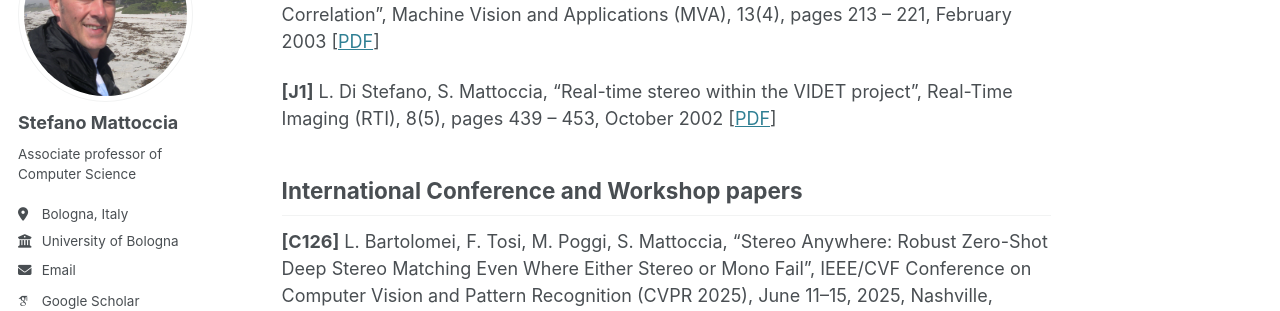
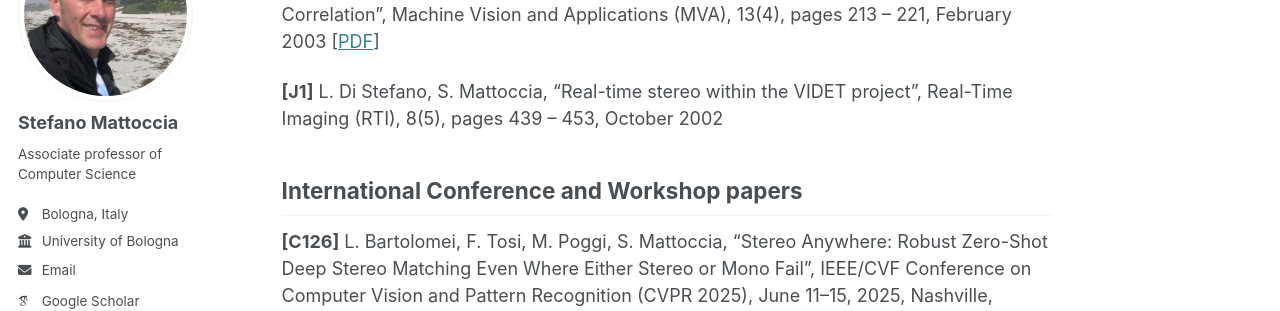
Before and after one commit to stefanomattoccia/stefanomattoccia.github.io, a Jekyll site: the page built from _pages/publications.md, in a window 1280 px wide and 900 px high, scrolled down 3787 px. Shown: the part 179-490 px from the top of the window. Built offline with Jekyll 4.4.1, drawn with Linux system fonts in a browser that asks for light colours; some web fonts are replaced.

Commit message:
Update publications.md

```diff
--- a/_pages/publications.md
+++ b/_pages/publications.md
@@ -82,7 +82,7 @@ Journal papers
 
 **[J2]** L. Di Stefano, S. Mattoccia, “Fast template matching using Bounded Partial Correlation”, Machine Vision and Applications (MVA), 13(4), pages 213 – 221, February 2003 [[PDF](https://link.springer.com/article/10.1007/s00138-002-0070-5)]
 
-**[J1]** L. Di Stefano, S. Mattoccia, “Real-time stereo within the VIDET project”, Real-Time Imaging (RTI), 8(5), pages 439 – 453, October 2002 [[PDF](https://www.sciencedirect.com/science/article/abs/pii/S1077201402902998)]
+**[J1]** L. Di Stefano, S. Mattoccia, “Real-time stereo within the VIDET project”, Real-Time Imaging (RTI), 8(5), pages 439 – 453, October 2002
 
 International Conference and Workshop papers
 ------
```
